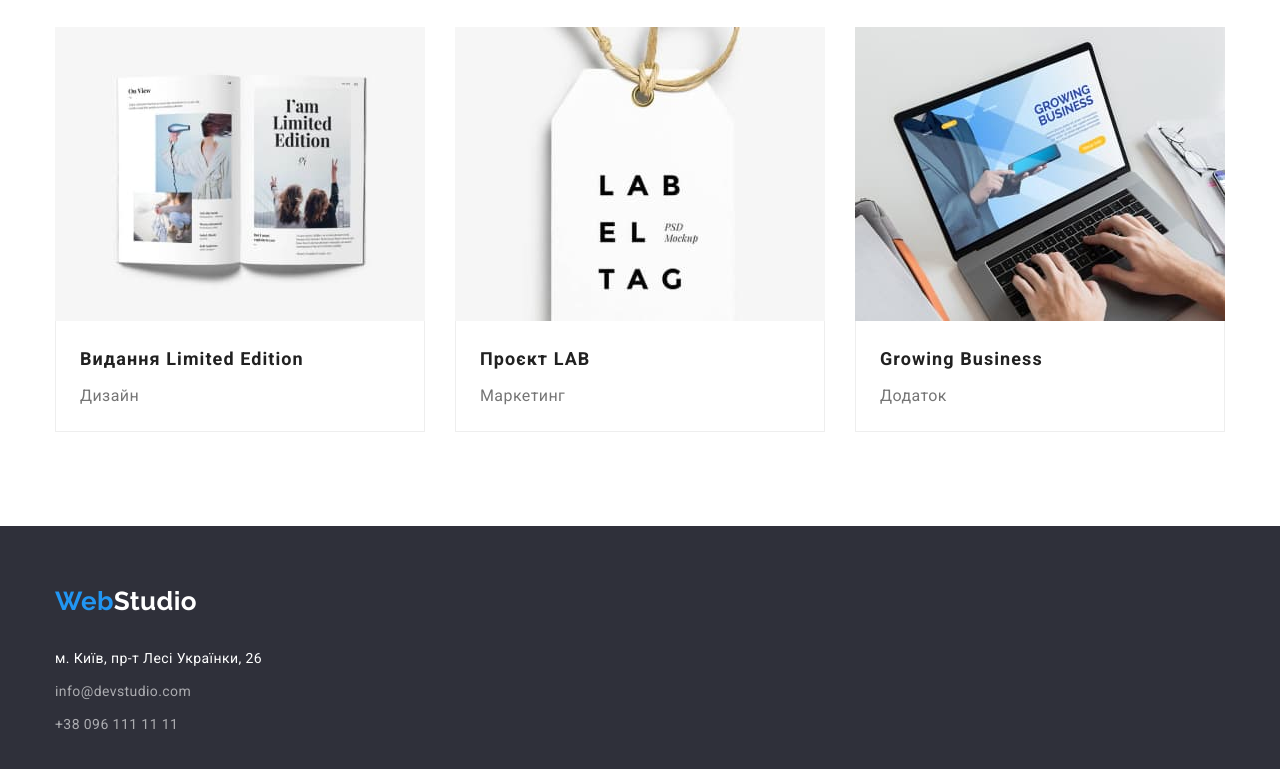
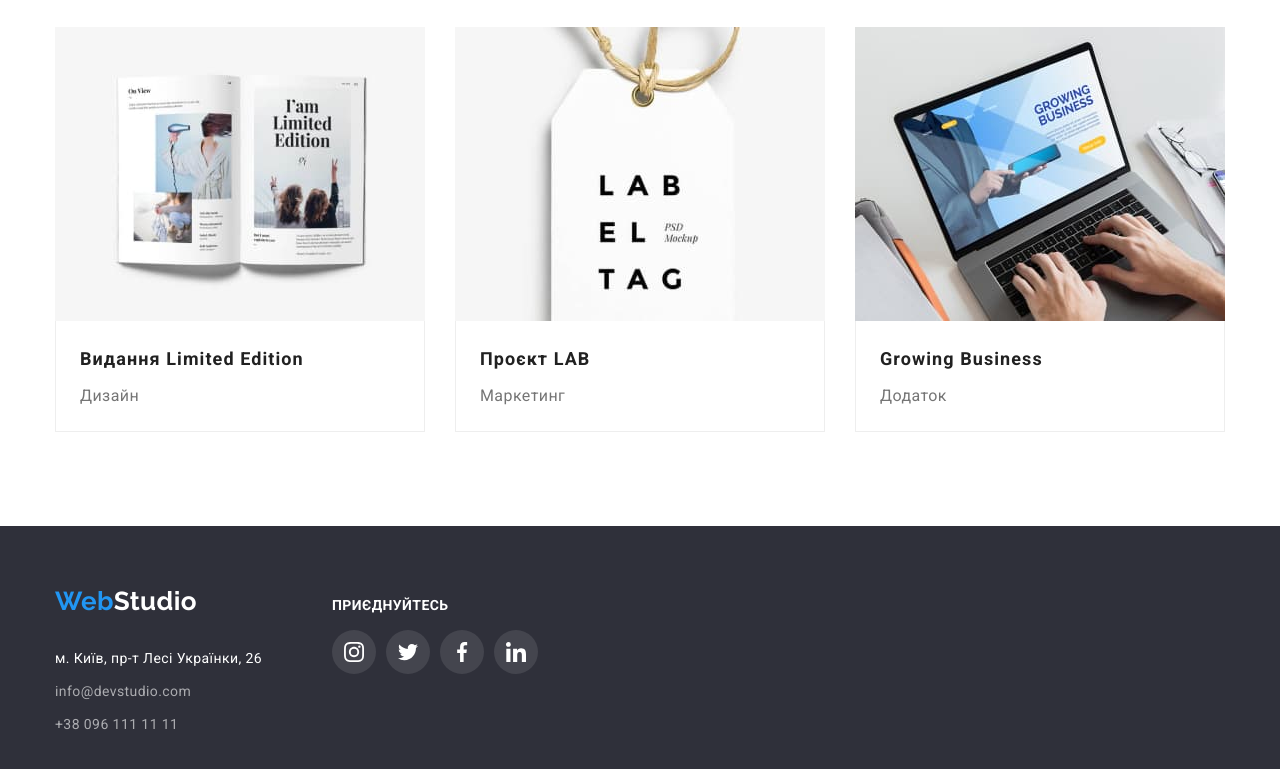
Before and after one commit to AnnKorotetska/goit-markup-hw-04, a plain HTML site: page portfolio.html in a window 1280 px wide. Shown: the part 1106-1875 px from the top of the page. Drawn offline with nearby package versions, Linux system fonts and the light colour scheme.

Commit message:
Додає розмітку сторінки портфоліо

```diff
--- a/portfolio.html
+++ b/portfolio.html
@@ -167,7 +167,8 @@
       </section>
     </main>
     <footer>
-      <div class="container">
+      <div class="footer-container container">
+        <div class="footer">
           <a class="footer-logo logo link" href="./"
             ><span class="first-part">Web</span
             ><span class="footer-part">Studio</span></a
@@ -197,6 +198,68 @@
             </ul>
           </address>
         </div>
+
+        <div class="footer-socials">
+          <b>приєднуйтесь</b>
+          <ul class="socials list">
+                  <li class="socials-item">
+                    <a
+                      class="footer-socials-link link"
+                      href="https://instagram.com"
+                      target="_blank"
+                      rel="nofollow noopener noreferrer"
+                      aria-label="Instagram icon"
+                    >
+                      <svg class="socials-icon-footer" width="20" height="20">
+                        <use href="./img/icons.svg#instagram"></use>
+                      </svg>
+                    </a>
+                  </li>
+
+                  <li class="socials-item">
+                    <a
+                      class="footer-socials-link link"
+                      href="https://twitter.com"
+                      aria-label="Twitter icon"
+                      target="_blank"
+                      rel="nofollow noopener noreferrer"
+                    >
+                      <svg class="socials-icon" width="20" height="20">
+                        <use href="./img/icons.svg#twitter"></use>
+                      </svg>
+                    </a>
+                  </li>
+
+                  <li class="socials-item">
+                    <a
+                      class="footer-socials-link link"
+                      href="https://facebook.com"
+                      aria-label="Facebook icon"
+                      target="_blank"
+                      rel="nofollow noopener noreferrer"
+                    >
+                      <svg class="socials-icon" width="20" height="20">
+                        <use href="./img/icons.svg#facebook"></use>
+                      </svg>
+                    </a>
+                  </li>
+
+                  <li class="socials-item">
+                    <a
+                      class="footer-socials-link link"
+                      href="https://linkedin.com"
+                      aria-label="LinkedIn icon"
+                      target="_blank"
+                      rel="nofollow noopener noreferrer"
+                    >
+                      <svg class="socials-icon" width="20" height="20">
+                        <use href="./img/icons.svg#linkedin"></use>
+                      </svg>
+                    </a>
+                  </li>
+                </ul>
+        </div>
+      </div>
     </footer>
   </body>
 </html>
```
Lines whose indentation alone changed are shown as unchanged.
